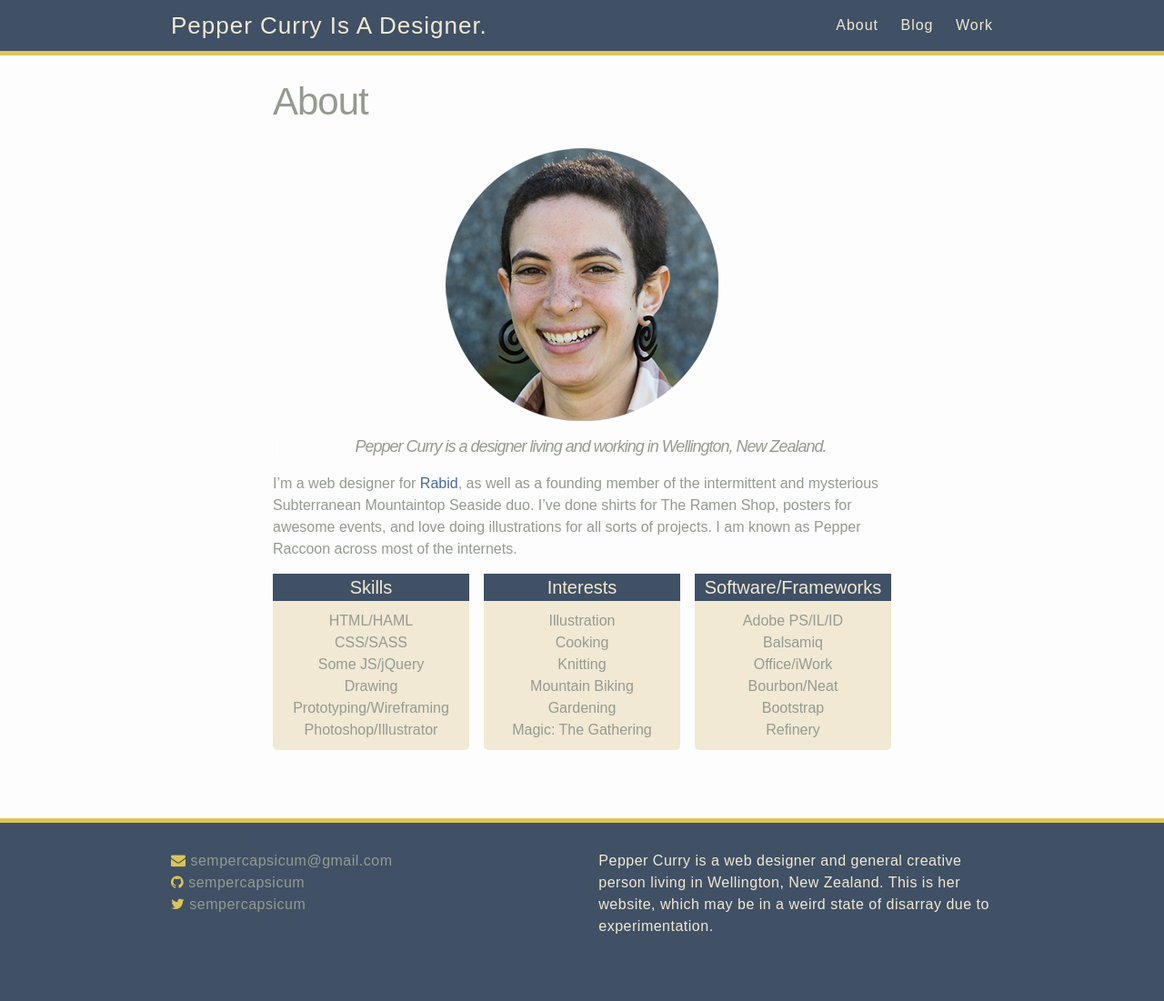
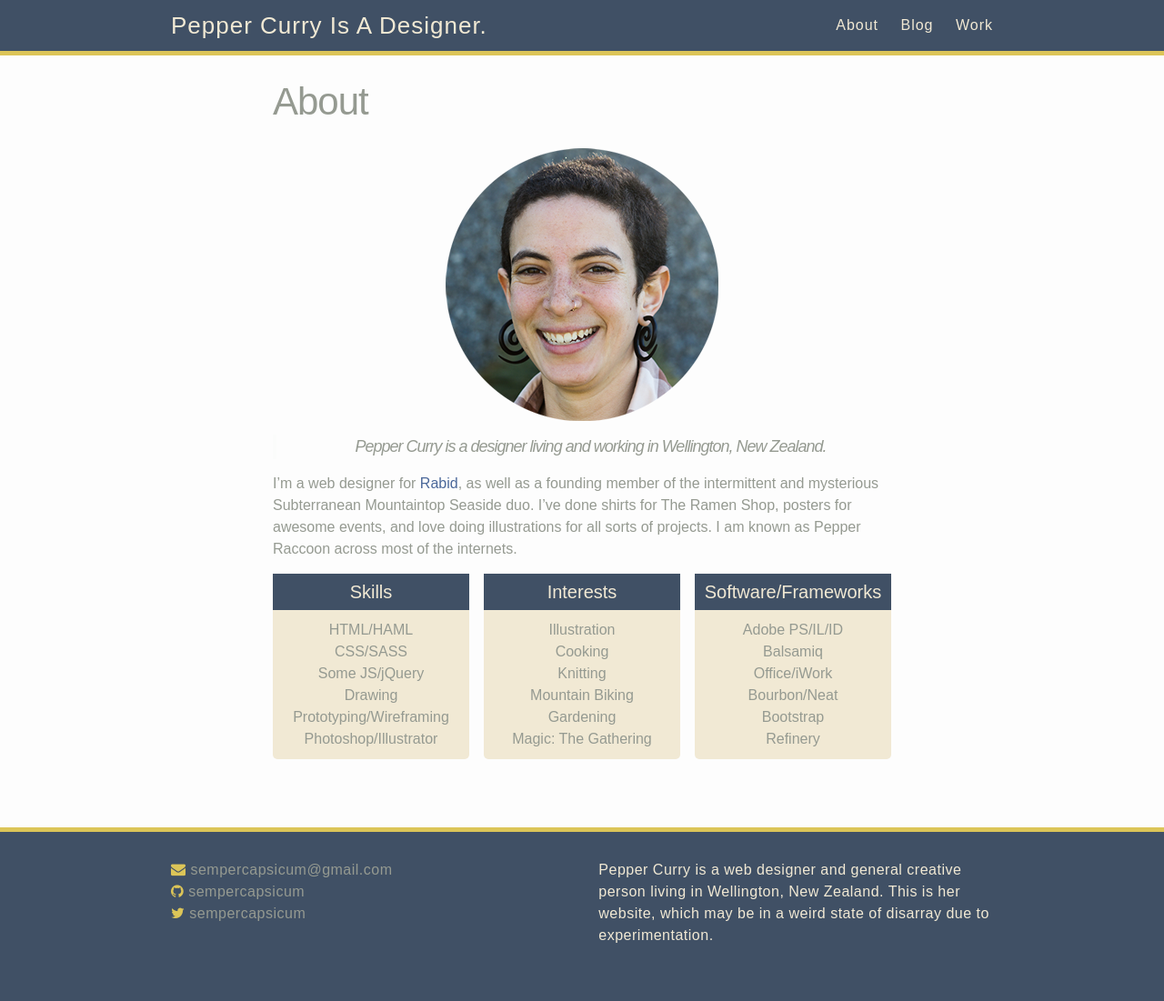
Before and after one commit to sempercapsicum/sempercapsicum.github.io, a Jekyll site: the page built from about.md, in a window 1280 px wide. Shown: the whole page at 91% size. Built offline with Jekyll 4.4.1, drawn with Linux system fonts in a browser that asks for light colours; nearby versions of some CDN libraries.

Commit message:
a smudge of padding

```diff
--- a/_sass/_layout.scss
+++ b/_sass/_layout.scss
@@ -291,4 +291,5 @@ img.background-image {
     display: block;
     color: $cream;
     background-color: $dark-blue;
+    padding: 5px 0 5px 0;
 }
```
